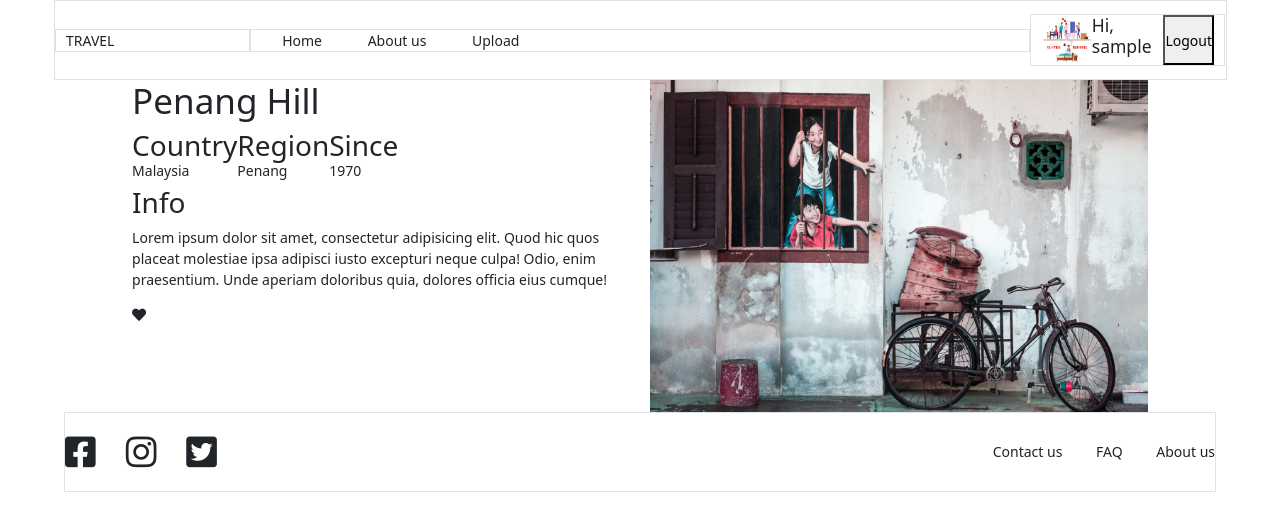
After one commit to lizhang4/MultimediaProject2, a PHP site: page /multimediaproject2/content.php in a window 1280 px wide. The commit adds this page. Shown: the top 531 px of the page. Run offline with PHP 8.4, Linux system fonts and the light colour scheme; the visitor is signed in with stand-in values (Sample User, id 1); data that the repository does not hold is empty; some libraries are stand-ins or nearby versions.

Commit message:
Created Content page

```diff
--- a/CSS/style.css
+++ b/CSS/style.css
@@ -136,6 +136,27 @@ nav .profile-image {
 
 /* End CRUD */
 
+/* Content Section */
+.content-container {
+    width: 90%;
+    margin: 0 auto;
+}
+
+.content-container .img {
+    width: 50%;
+    height: 100%;
+}
+
+.content-container .img img {
+    object-fit: cover;
+    height: 100%;
+    width: 100%;
+}
+
+
+/* End Content Section */
+
+
 
 
 /* Footer */
--- /dev/null
+++ b/content.php
@@ -0,0 +1,33 @@
+<?php
+    include_once "header.php";
+?>
+
+<section class="content-container row">
+    <div class="col-6 info-container">
+        <h1>Penang Hill</h1>
+        <div class="sub-title-container d-flex ">
+            <h2 class="d-flex flex-column">Country<span>Malaysia</span></h2>
+            <h2 class="d-flex flex-column">Region<span>Penang</span></h2>
+            <h2 class="d-flex flex-column">Since<span>1970</span></h2>
+        </div>
+        <div class="info">
+            <h2>Info</h2>
+            <p>Lorem ipsum dolor sit amet, consectetur adipisicing elit. Quod hic quos placeat molestiae ipsa adipisci iusto excepturi neque culpa! Odio, enim praesentium. Unde aperiam doloribus quia, dolores officia eius cumque!</p>
+        </div>
+        <div class="likes">
+            <i class="fas fa-heart"></i>
+        </div>
+    </div>
+    <div class="col-6 img ">
+        <img src="./imgs/HeroImage.jpg" alt="">
+    </div>
+
+
+</section>
+
+
+
+
+<?php
+    include_once "footer.php";
+?>
```
Also changed, not shown: content.html (deleted).
